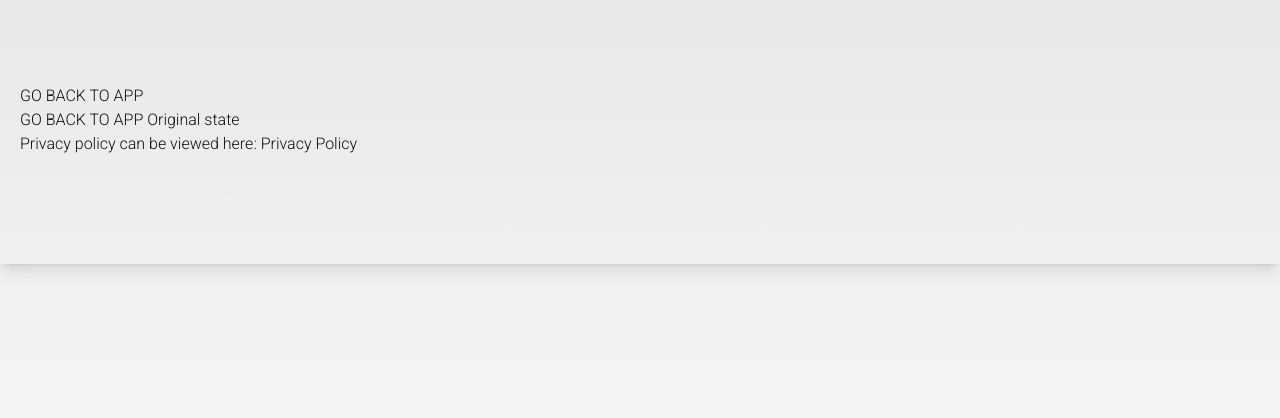
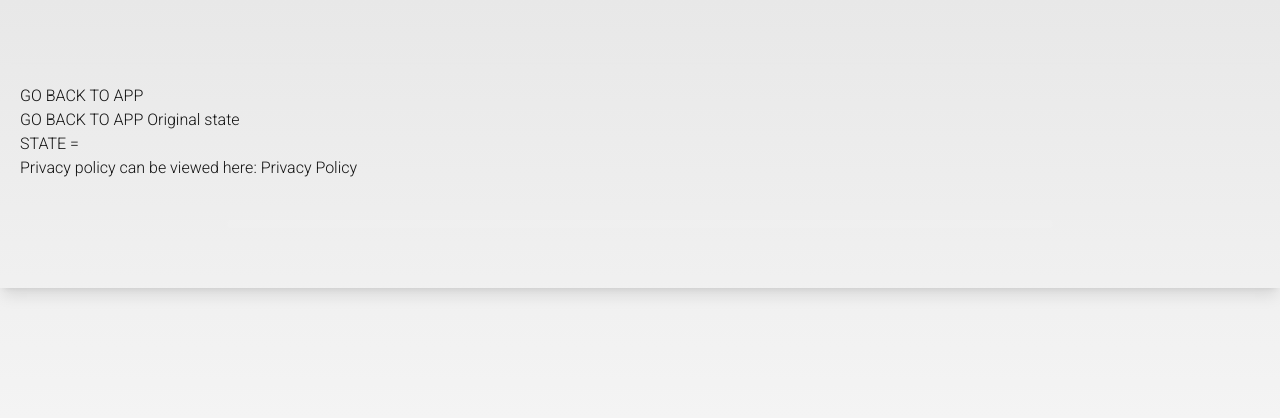
Before and after one commit to nickhumberstone/portfoliowebsite, a Next.js app: page /retrospectloginsplash in a window 1280 px wide. Shown: the top 418 px of the page. Built offline with nearby package versions, Linux system fonts and the light colour scheme.

Commit message:
fix build error

```diff
--- a/app/retrospectloginsplash/page.tsx
+++ b/app/retrospectloginsplash/page.tsx
@@ -1,19 +1,10 @@
 "use client"
 
-import { useEffect } from "react";
 import { useSearchParams } from 'next/navigation'
 
-
-export default function retrospect() {
+export default function retrospectloginsplash() {
     const searchParams = useSearchParams()
     const url = searchParams.get('state') ?? ''
-    let test = "";
-    let test2 = ""
-    useEffect(() => {
-        test = window.location.search;
-        test2 = new URLSearchParams(test)
-    })
-
 
     return (
         <main className="flex min-h-screen flex-col bg-gradient-to-b from-[#e8e8e8] to-[#ffffff]">
@@ -24,8 +15,7 @@ export default function retrospect() {
                 <p></p>
                 <div className="">
 
-                    <p>{url}</p>
-                    <p>{test}{test2}</p>
+                    <p>STATE = {url}</p>
                     <p>Privacy policy can be viewed here: <a href="https://docs.google.com/document/d/1U2mku0lRV51uN04d_WdtlobDEAfrdQFii-b59Z3PYSQ/edit?usp=sharing">Privacy Policy</a></p>
                 </div>
 
```
